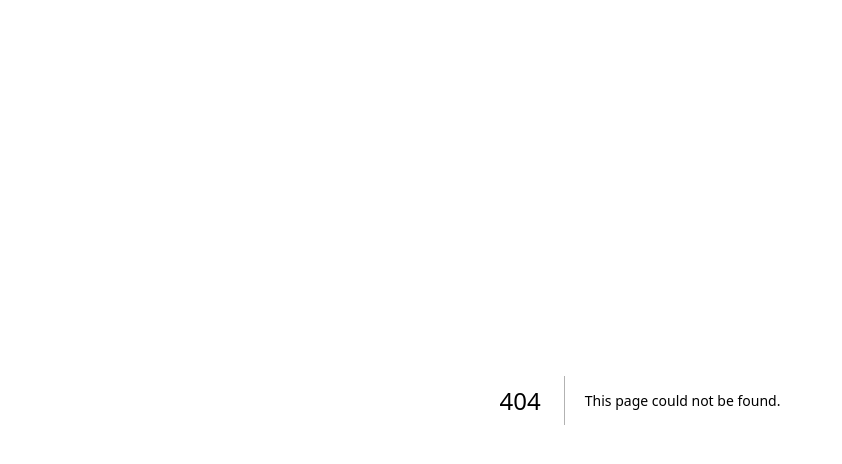
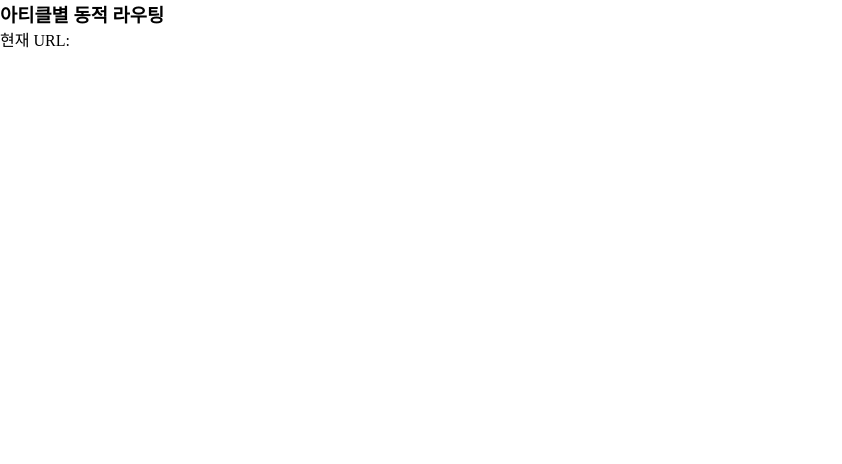
Before and after one commit to dev-honing/Blog, a Next.js app in the folder my-blog/: page /posts/1 in a window 1280 px wide. Before the commit this address had no page. Shown: the top 464 px of the page, without its empty margins (0-842 px from the left). Built offline with nearby package versions, Linux system fonts and the light colour scheme.

Commit message:
Test: 동적 라우팅 구성 확인

```diff
--- /dev/null
+++ b/my-blog/app/posts/[id]/page.tsx
@@ -0,0 +1,7 @@
+export default function Articles(){
+  return <div id="articles">
+    <h3>아티클별 동적 라우팅</h3>
+    <span>현재 URL: </span>
+  </div>
+
+}
--- /dev/null
+++ b/my-blog/app/posts/page.tsx
@@ -0,0 +1,8 @@
+// app/posts/page.tsx
+
+const Posts = () => {
+  return <div className="posts">
+    <h3>포스트 메인</h3>
+  </div>
+}
+export default Posts;
```
